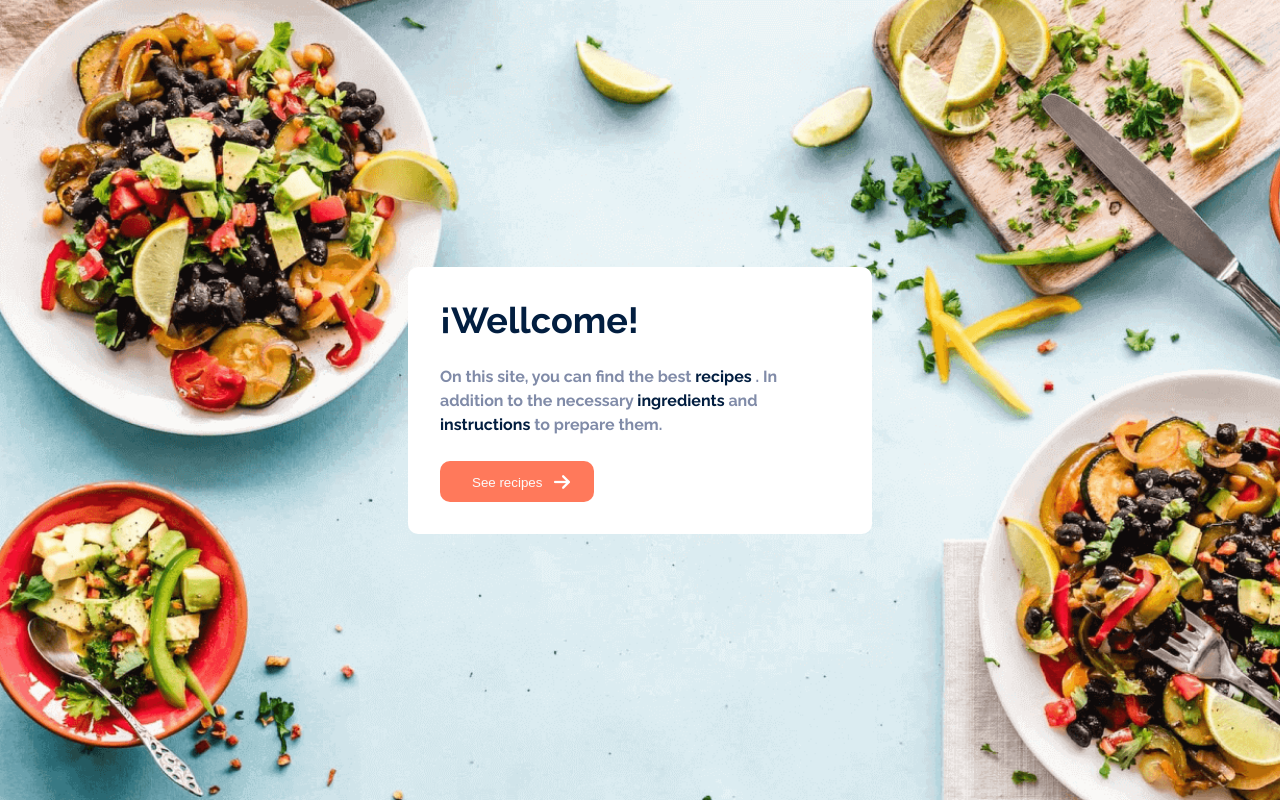
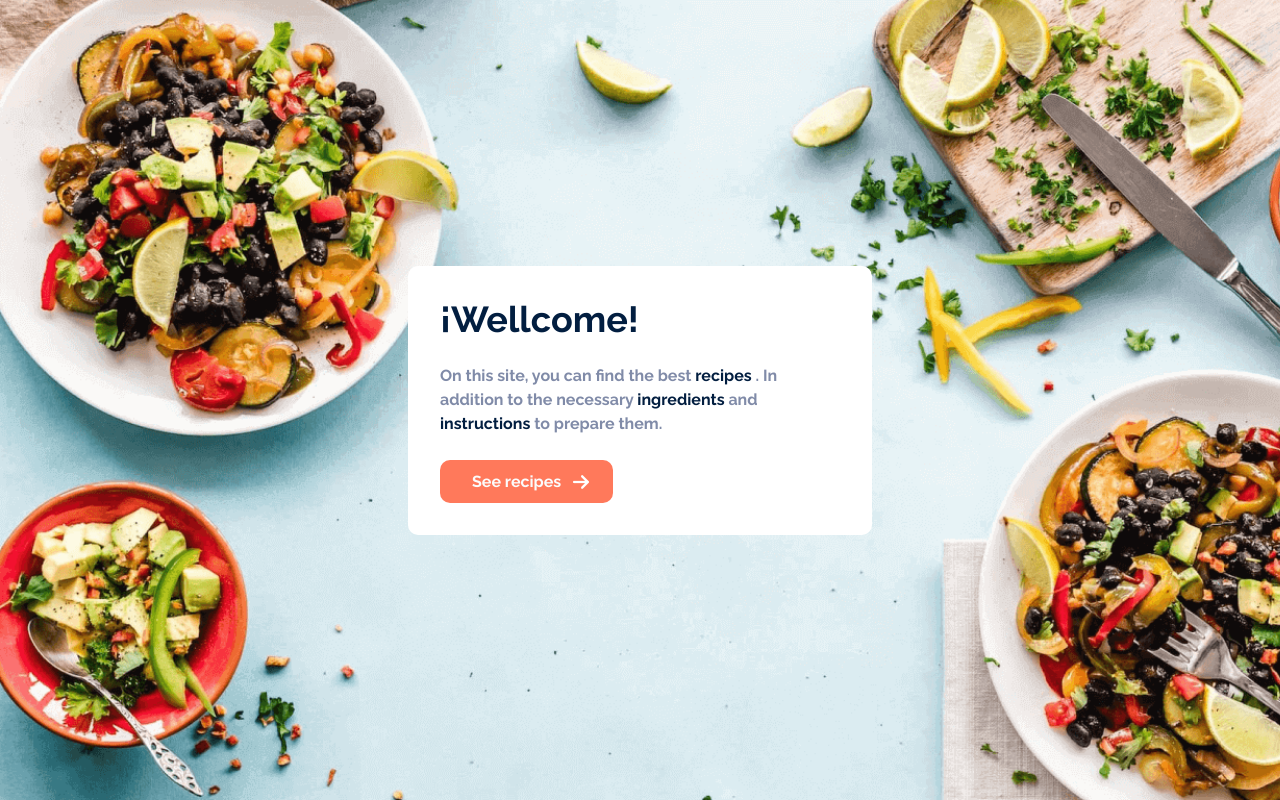
Before and after one commit to krlosw9/PI-Food, a React (Create React App) app in the folder client/: page / in a window 1280 px wide. Built offline with nearby package versions, Linux system fonts and the light colour scheme.

Commit message:
Cambiados estilos (font-family, size y weight) al boton del landing

```diff
--- a/client/src/view/Landing.module.css
+++ b/client/src/view/Landing.module.css
@@ -37,6 +37,9 @@
   border-radius: 10px;
   padding: 12px 32px;
   border: none;
+  font-family: 'Raleway', sans-serif;
+  font-size: 16px;
+  font-weight: 700;
   color: #FBFBFB;
 }
 
```
